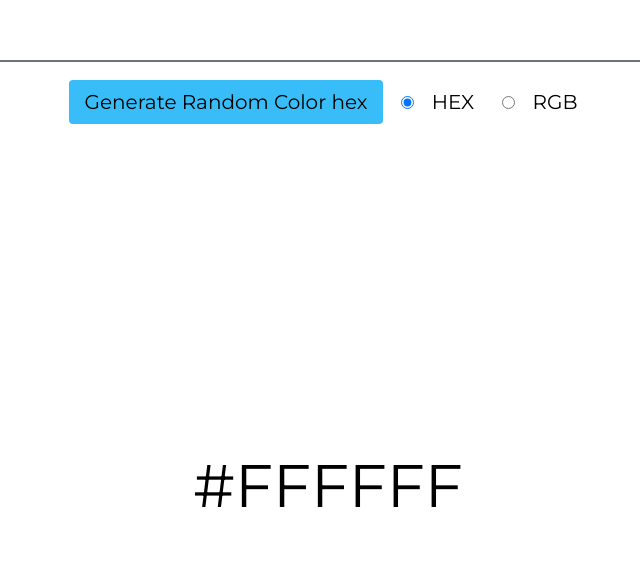
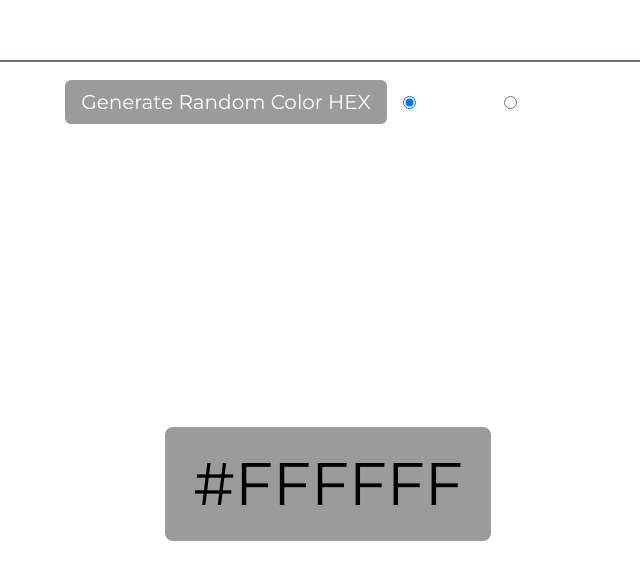
Before and after one commit to karo-yousefi/react-beginner-projects, a React (Vite) app: page / in a window 1280 px wide. Shown: the part 740-1320 px from the top of the page, without its empty margins (312-952 px from the left). Built offline with nearby package versions, Linux system fonts and the light colour scheme.

Commit message:
Added comments to project 2

```diff
--- a/src/components/RandomColorGen.jsx
+++ b/src/components/RandomColorGen.jsx
@@ -1,58 +1,51 @@
 import { useState } from "react";
 
 const RandomColorGen = () => {
-	const [color, setColor] = useState("#FFFFFF");
-	const [colorCode, setColorCode] = useState("hex");
+	const [color, setColor] = useState("#FFFFFF"); // Color state
+	const [colorCode, setColorCode] = useState("hex"); // Color code type state
 
 	const changeColorCode = (code) => {
-		if (colorCode !== code) {
+		if (colorCode !== code) { // Preventing the user to chose the type that is already selected
 			setColorCode(code);
 		}
 	}
 
-	const generateColor = (colorCode) => {
-		if (colorCode === "hex") {
-			const randomCode = Math.floor(Math.random() * 16777216).toString(16);
+	const generateColor = () => {
+		if (colorCode === "hex") { // Generating HEX color codes
+			const randomCode = Math.floor(Math.random() * 16777216).toString(16); // Chosing a radnom number between all the possible HEX colors and converting it to HEX
 			const randomColor = ("#" + randomCode).toUpperCase();
 			setColor(randomColor);
 		}
 		else {
-			const red = Math.floor(Math.random() * 255);
-			const green = Math.floor(Math.random() * 255);
-			const blue = Math.floor(Math.random() * 255);
+			const red = Math.floor(Math.random() * 255); // Chosing a random number from all the possible red colors
+			const green = Math.floor(Math.random() * 255); // Chosing a random number from all the possible green colors
+			const blue = Math.floor(Math.random() * 255); // Chosing a random number from all the possible blue colors
 
 			const rgb = `rgb(${red}, ${green}, ${blue})`;
 			setColor(rgb)
 		}
 	}
 
-	const copyCode = () => {
-		navigator.clipboard.writeText("asd");
-	}
-
 	return (
 		<div className="w-full h-[100vh] flex flex-col justify-center items-center" style={{backgroundColor: color}}>
 			<div className="flex justify-center items-center gap-4">
 				<button
-					className="font-Montserrat text-xl bg-sky-400  border-2  border-white rounded-md px-4 py-2 hover:bg-sky-500 transition-all"
-					onClick={() => generateColor(colorCode)}>{`Generate Random Color ${colorCode}`}</button>
+					className="font-Montserrat text-xl bg-[#45454588] text-white rounded-md px-4 py-2 transition-all hover:bg-[#454545aa] active:bg-[#454545cc]"
+					onClick={() => generateColor()}>{`Generate Random Color ${colorCode.toUpperCase()}`}</button>
 				<div>
 					<input className="cursor-pointer" type="radio" id="hex-input" name="radio" value="hex" defaultChecked onClick={() => changeColorCode("hex")}/>
-					<label className="font-Montserrat text-xl cursor-pointer px-3 py-2" htmlFor="hex-input"> HEX</label>
+					<label className="font-Montserrat text-xl text-white cursor-pointer px-3 py-2" htmlFor="hex-input"> HEX</label>
 					<br />
 				</div>
 				<div>
-					<input className="cursor-pointer" type="radio" id="rgb-input" name="radio" value="rgb" onClick={() => changeColorCode("rgp")}/>
-					<label className="font-Montserrat text-xl cursor-pointer px-3 py-2" htmlFor="rgb-input"> RGB</label>
+					<input className="cursor-pointer" type="radio" id="rgb-input" name="radio" value="rgb" onClick={() => changeColorCode("rgb")}/>
+					<label className="font-Montserrat text-xl text-white cursor-pointer px-3 py-2" htmlFor="rgb-input"> RGB</label>
 					<br />
 				</div>
 			</div>
 			<div className="h-[90vh] flex justify-center items-center">
 				<h1
-					className="font-Montserrat text-[60px] hover:font-semibold transition-all select-none cursor-pointer"
-					onClick={() => copyCode()}>
-						{color}
-				</h1>
+					className="font-Montserrat text-[60px] hover:font-semibold transition-all select-none cursor-pointer bg-[#45454588] px-7 py-3 rounded-lg">{color}</h1>
 			</div>
 		</div>
 	);
```
